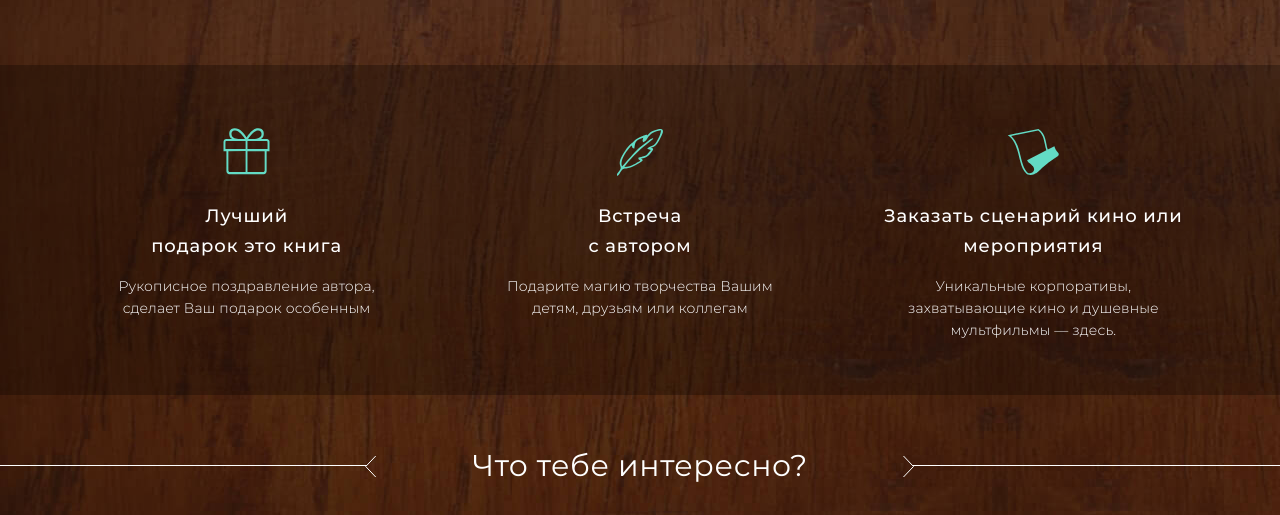
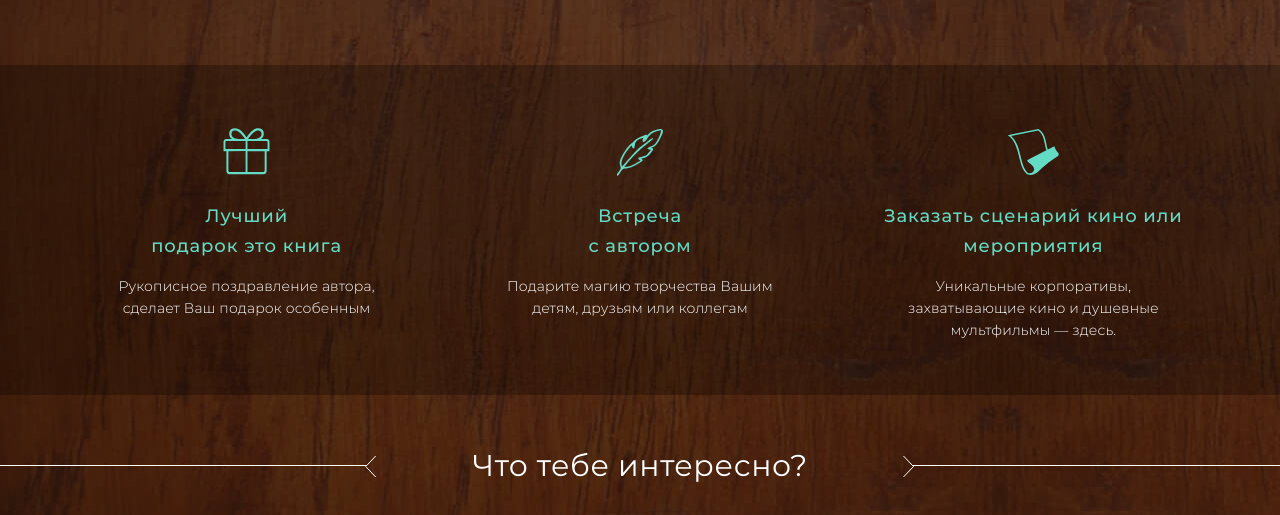
Before and after one commit to im-sad/moskvich, a plain HTML site: page src/index.html in a window 1280 px wide. Shown: the part 1001-1516 px from the top of the page. Drawn offline with nearby package versions, Linux system fonts and the light colour scheme; files that its build step writes are made by us from their sources; a script that the page names is missing.

Commit message:
Adding link to features

```diff
--- a/src/style/sections/features.scss
+++ b/src/style/sections/features.scss
@@ -26,6 +26,17 @@
     text-align: center;
   }
 
+  &__link {
+    display: block;
+    text-decoration: none;
+    color: $color-white;
+    cursor: pointer;
+
+    &:hover {
+      color: $color-white;
+    }
+  }
+
   &__figure {
     width: 66px;
     height: 66px;
@@ -35,7 +46,7 @@
     justify-content: center;
     align-items: center;
     margin-bottom: 16px;
-    transition: transform 0.5s ease;
+    transition: transform 0.4s ease;
   }
 
   &__block:hover &__figure {
@@ -53,7 +64,11 @@
     @include style-title-h3;
     display: block;
     margin-bottom: 14px;
-    cursor: default;
+    color: $color-main;
+  }
+
+  &__link:hover &__title {
+    text-decoration: underline;
   }
 
   &__text {
@@ -62,7 +77,6 @@
     font-weight: 300;
     padding-left: 14px;
     padding-right: 14px;
-    cursor: default;
   }
 
   // MEDIA
--- a/src/tpl/sections/features.html
+++ b/src/tpl/sections/features.html
@@ -4,29 +4,35 @@
     <ul class="features-list">
       <li class="features-list__item">
         <div class="features-list__block">
+          <a href="#" class="features-list__link">
             <div class="features-list__figure">
               <img class="features-list__icn" src="/img/feature-1.svg" alt="">
             </div>
             <strong class="features-list__title">Лучший <br />подарок это книга</strong>
             <p class="features-list__text">Рукописное поздравление автора, сделает Ваш подарок особенным</p>
+          </a>
         </div>
       </li>
       <li class="features-list__item">
         <div class="features-list__block">
+          <a href="#" class="features-list__link">
             <div class="features-list__figure">
               <img class="features-list__icn" src="/img/feature-2.svg" alt="">
             </div>
             <strong class="features-list__title">Встреча <br />с автором</strong>
             <p class="features-list__text">Подарите магию творчества Вашим детям, друзьям или коллегам</p>
+          </a>
         </div>
       </li>
       <li class="features-list__item">
         <div class="features-list__block">
+          <a href="#" class="features-list__link">
             <div class="features-list__figure">
               <img class="features-list__icn" src="/img/feature-3.svg" alt="">
             </div>
             <strong class="features-list__title">Заказать сценарий кино или мероприятия</strong>
             <p class="features-list__text">Уникальные корпоративы, захватывающие кино и  душевные мультфильмы — здесь.</p>
+          </a>
         </div>
       </li>
     </ul>
```
Lines whose indentation alone changed are shown as unchanged.
